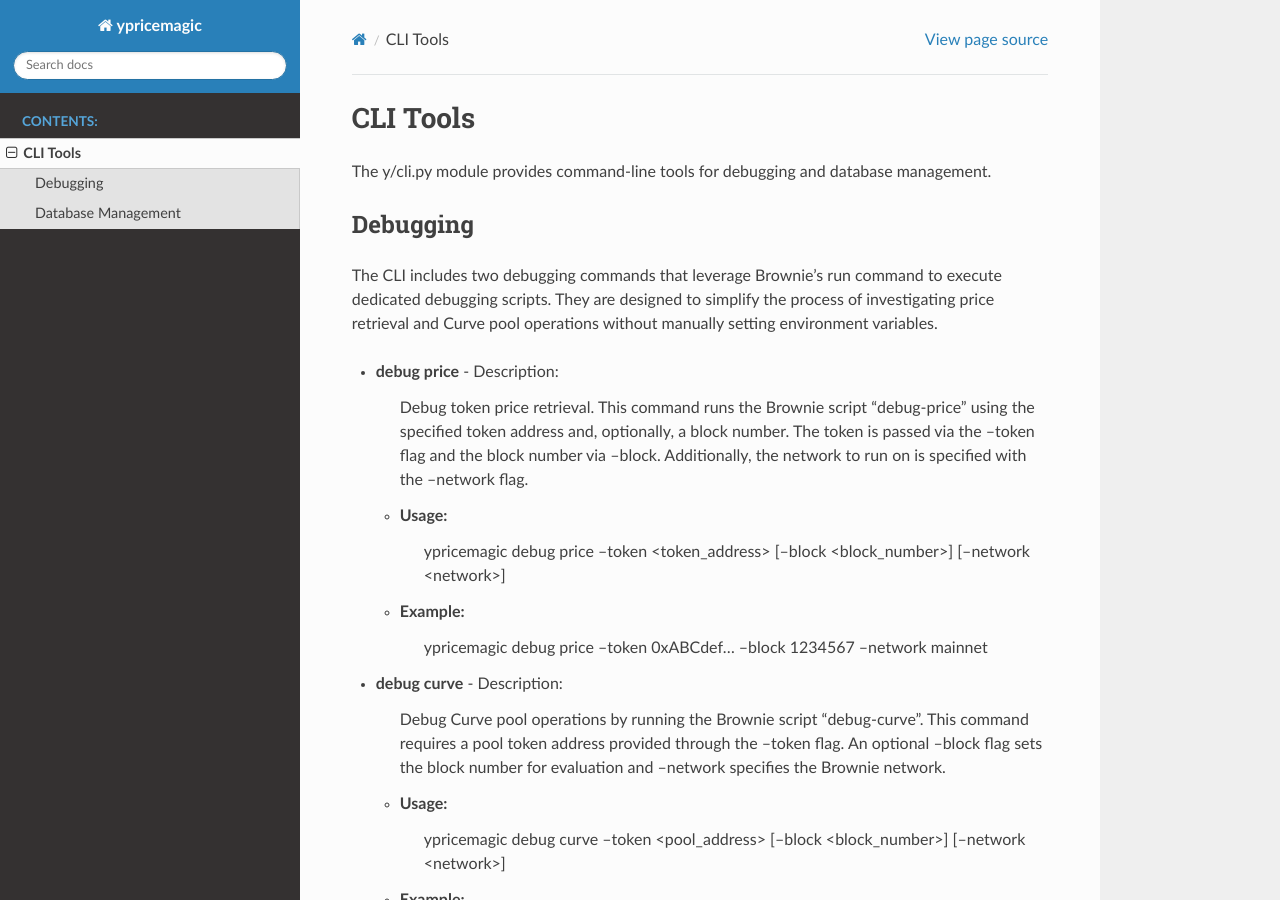
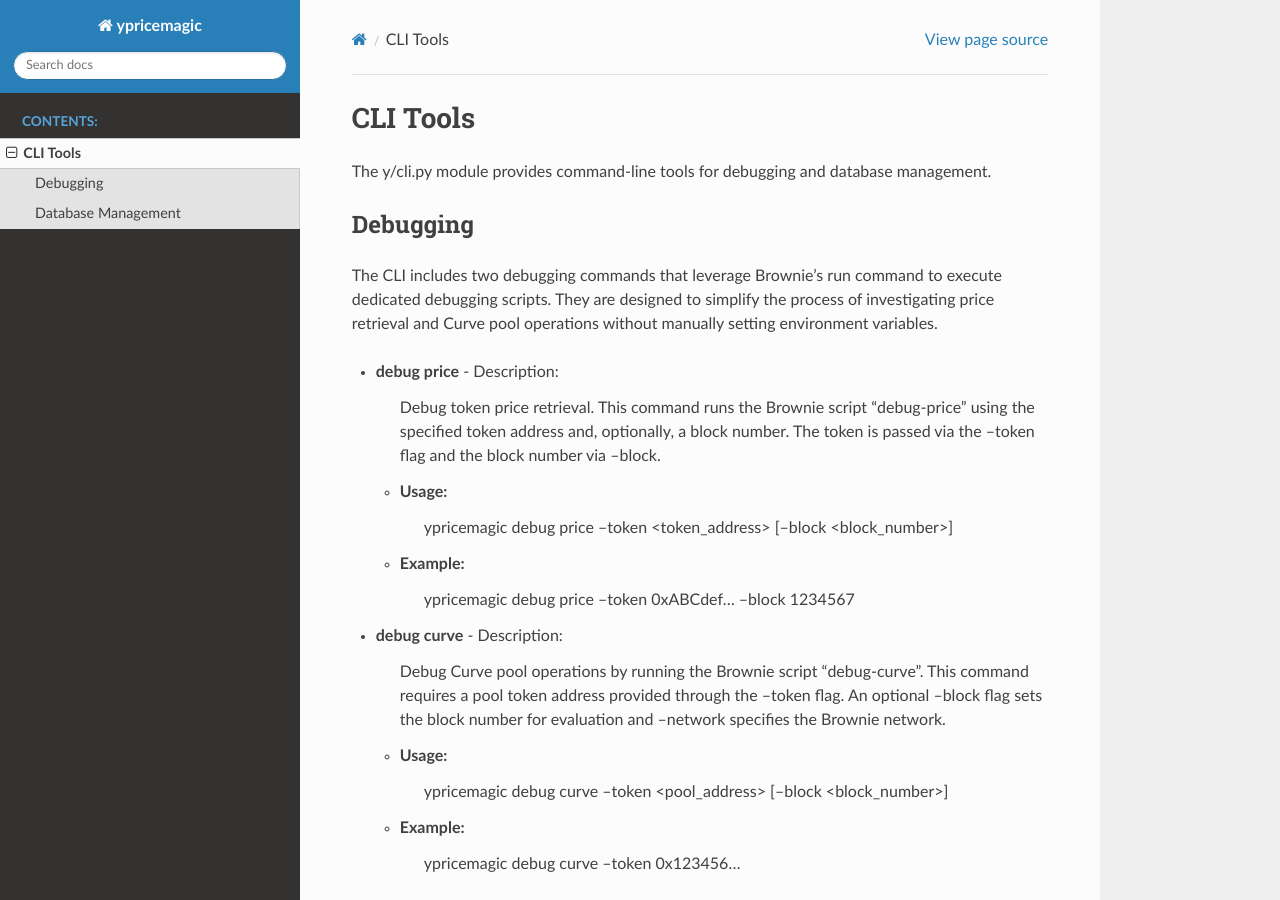
Before and after one commit to BobTheBuidler/ypricemagic, a Sphinx documentation site: the page built from docs/cli.rst, in a window 1280 px wide and 900 px high. Built offline with Sphinx 7.4.7 and the Read the Docs theme 3.1.0, drawn with Linux system fonts in a browser that asks for light colours; pages that are not in the unit, such as notebooks, are missing from menus; some of the changed text lies outside the part shown.

Commit message:
Update cli.rst

```diff
--- a/docs/cli.rst
+++ b/docs/cli.rst
@@ -10,21 +10,21 @@ The CLI includes two debugging commands that leverage Brownie's run command to e
 
 - **debug price**
   - Description:
-      Debug token price retrieval. This command runs the Brownie script "debug-price" using the specified token address and, optionally, a block number. The token is passed via the --token flag and the block number via --block. Additionally, the network to run on is specified with the --network flag.
+      Debug token price retrieval. This command runs the Brownie script "debug-price" using the specified token address and, optionally, a block number. The token is passed via the --token flag and the block number via --block.
   - Usage:
-      ypricemagic debug price --token <token_address> [--block <block_number>] [--network <network>]
+      ypricemagic debug price --token <token_address> [--block <block_number>]
 
   - Example:
-      ypricemagic debug price --token 0xABCdef... --block 1234567 --network mainnet
+      ypricemagic debug price --token 0xABCdef... --block 1234567
 
 - **debug curve**
   - Description:
       Debug Curve pool operations by running the Brownie script "debug-curve". This command requires a pool token address provided through the --token flag. An optional --block flag sets the block number for evaluation and --network specifies the Brownie network.
   - Usage:
-      ypricemagic debug curve --token <pool_address> [--block <block_number>] [--network <network>]
+      ypricemagic debug curve --token <pool_address> [--block <block_number>]
 
   - Example:
-      ypricemagic debug curve --token 0x123456... --network development
+      ypricemagic debug curve --token 0x123456...
 
 Database Management
 -------------------
```
